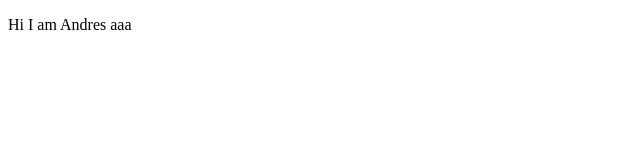
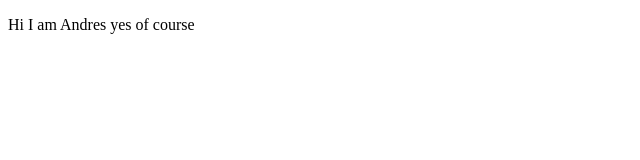
Before and after one commit to acaiza/proyectoDemoCursoPrework, a plain HTML site: page index.html in a window 1280 px wide. Shown: the full height of the page, 0-640 px from the left. Drawn offline with Linux system fonts and the light colour scheme.

Commit message:
cambios sitio

```diff
--- a/index.html
+++ b/index.html
@@ -8,7 +8,7 @@
 </head>
 <body>
     <p>
-        Hi I am Andres aaa
+        Hi I am Andres  yes of course
     </p>
 </body>
 </html>
```
